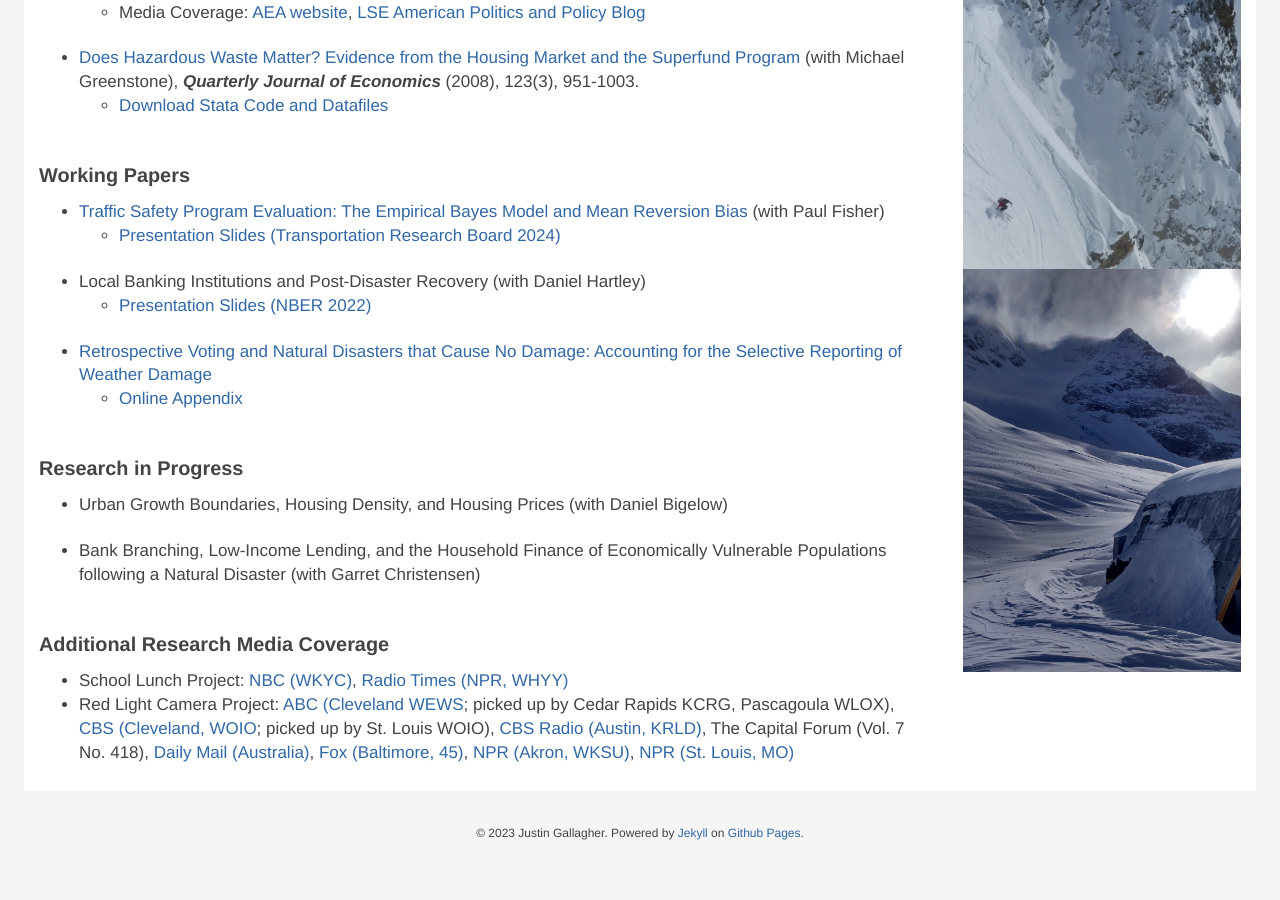
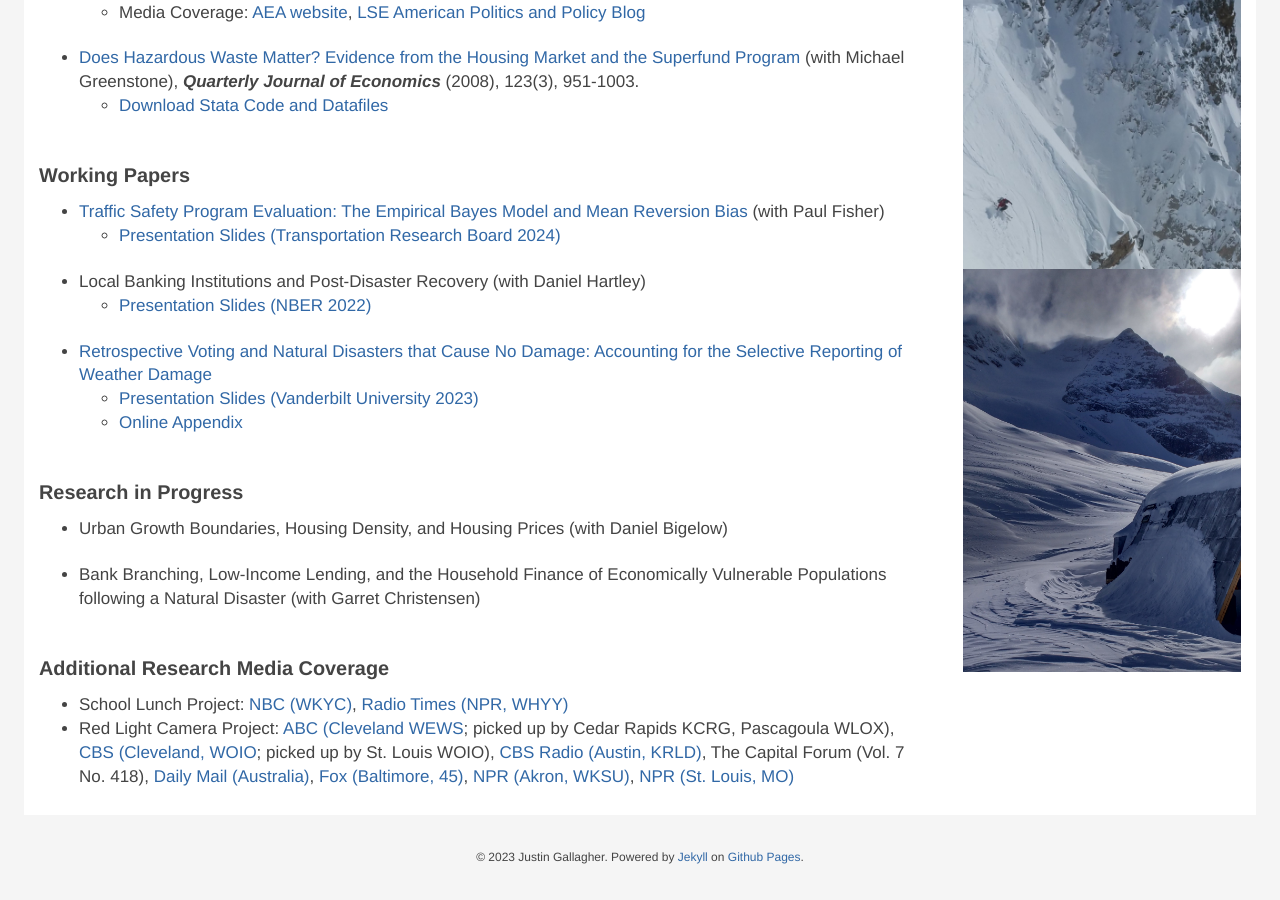
Before and after one commit to justinpgallagher/justinpgallagher.github.io, a Jekyll site: the page built from research.html, in a window 1280 px wide and 900 px high, scrolled down 1107 px. Built offline with Jekyll 4.4.1, drawn with Linux system fonts in a browser that asks for light colours; nearby versions of some CDN libraries; some web fonts are replaced; library files that are not in the unit come from our copies; before the commit the page ends 1983 px from its top, so only the background shows below that.

Commit message:
Update research.md

```diff
--- a/_includes/research.md
+++ b/_includes/research.md
@@ -72,6 +72,7 @@
   - [Presentation Slides (NBER 2022)](pdfs/Local_Banking_NBERslides.pdf)
 
 - {:.pub_li} [Retrospective Voting and Natural Disasters that Cause No Damage: Accounting for the Selective Reporting of Weather Damage](pdfs/Attentive_Electorate_012023.pdf)
+  - [Presentation Slides (Vanderbilt University 2023)](pdfs/Vanderbilt_2023.pdf)
   - [Online Appendix](pdfs/Attentive_Electorate_Appendix_012023.pdf)
 
 ### Research in Progress
```
